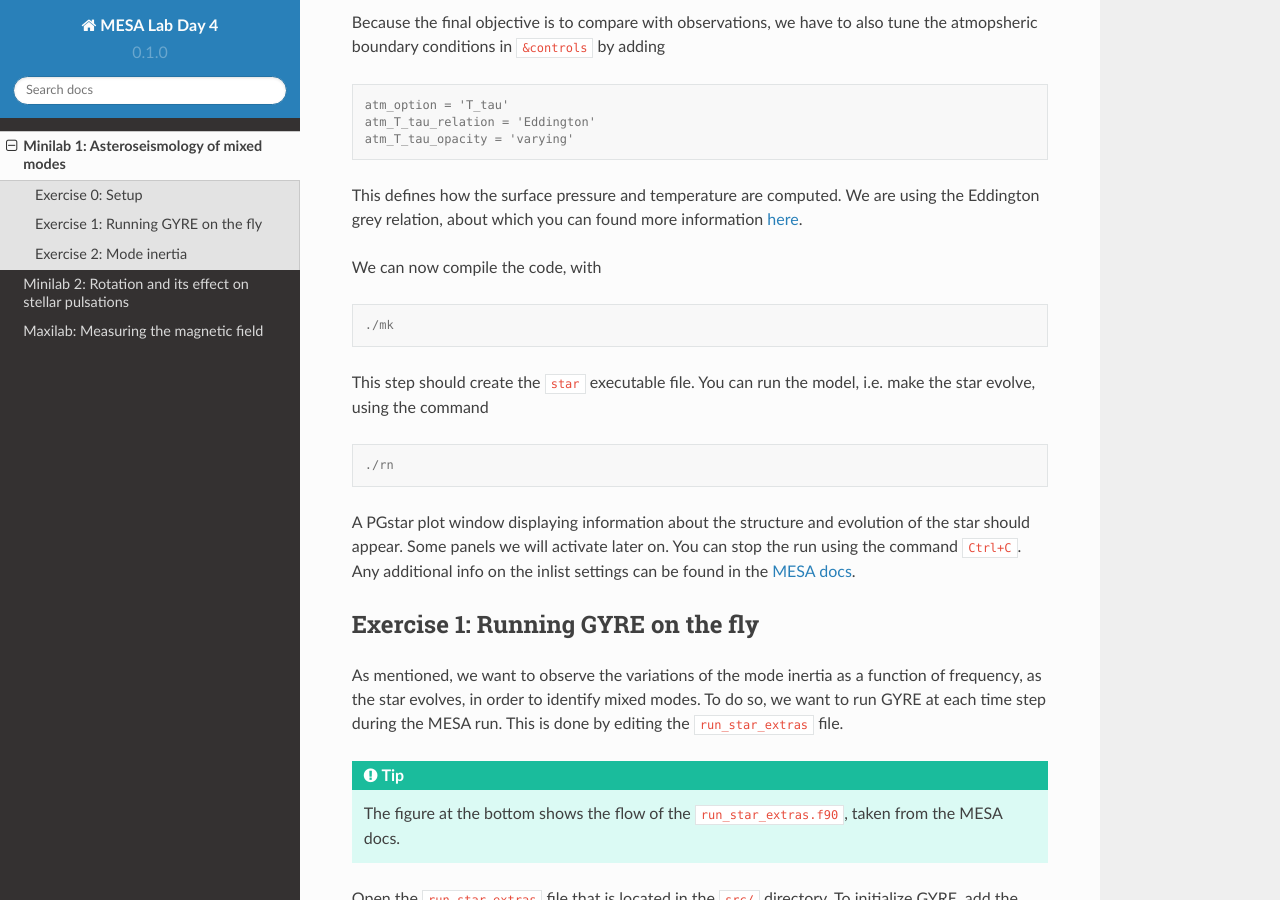
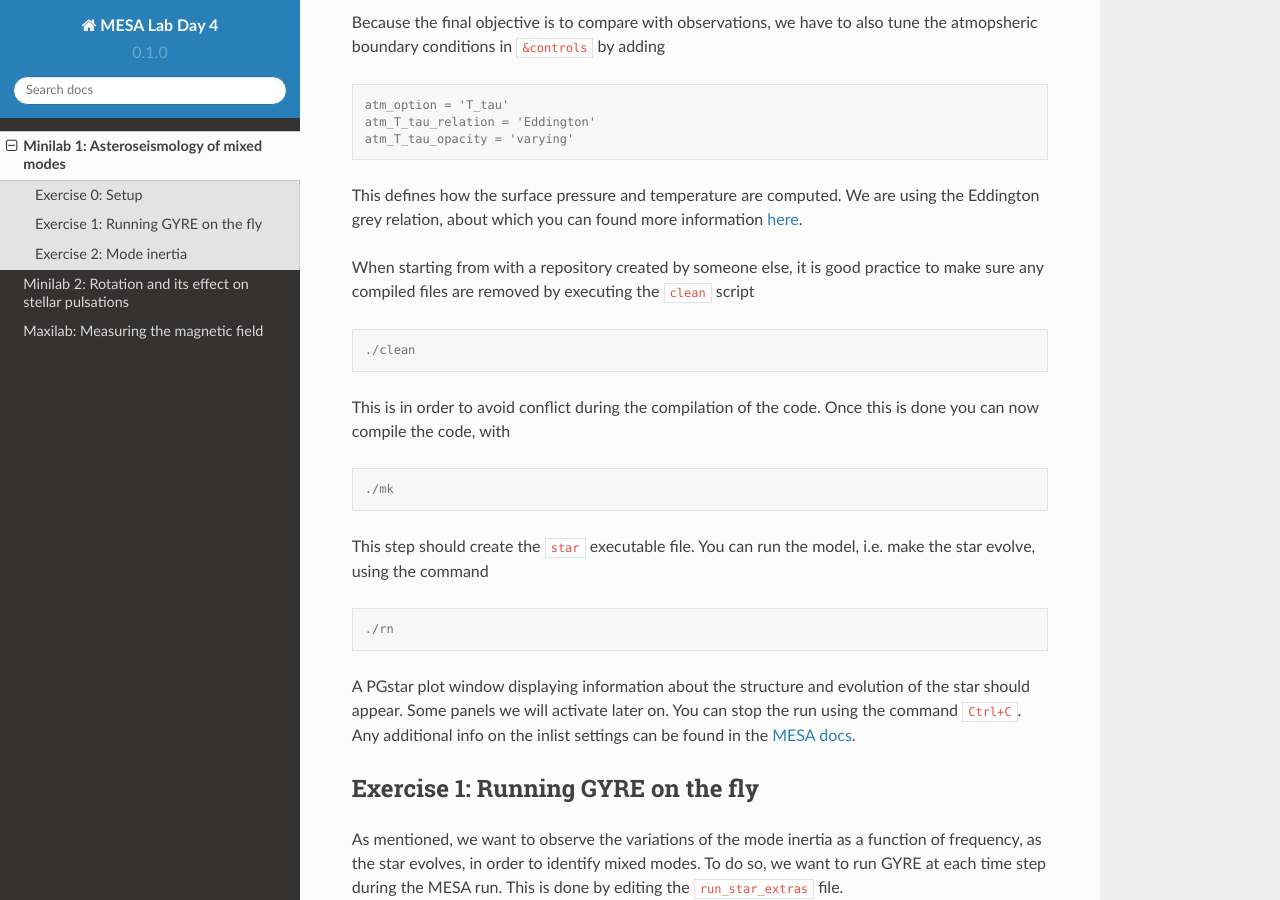
Before and after one commit to mesa-summer-school-2023/mesa-school-bugnet, a Sphinx documentation site: the page built from docs/minilab1.rst, in a window 1280 px wide and 900 px high, scrolled down 2295 px. Built offline with Sphinx 7.4.7 and the Read the Docs theme 2.0.0, drawn with Linux system fonts in a browser that asks for light colours.

Commit message:
Update minilab1.rst

```diff
--- a/docs/minilab1.rst
+++ b/docs/minilab1.rst
@@ -73,7 +73,13 @@ Because the final objective is to compare with observations, we have to also tun
 
 This defines how the surface pressure and temperature are computed. We are using the Eddington grey relation, about which you can found more information `here <https://docs.mesastar.org/en/latest/atm/t-tau.html>`__.
 
-We can now compile the code, with
+When starting from with a repository created by someone else, it is good practice to make sure any compiled files are removed by executing the ``clean`` script
+
+.. code-block:: console
+
+    ./clean
+
+This is in order to avoid conflict during the compilation of the code. Once this is done you can now compile the code, with
 
 .. code-block:: console
 
```
